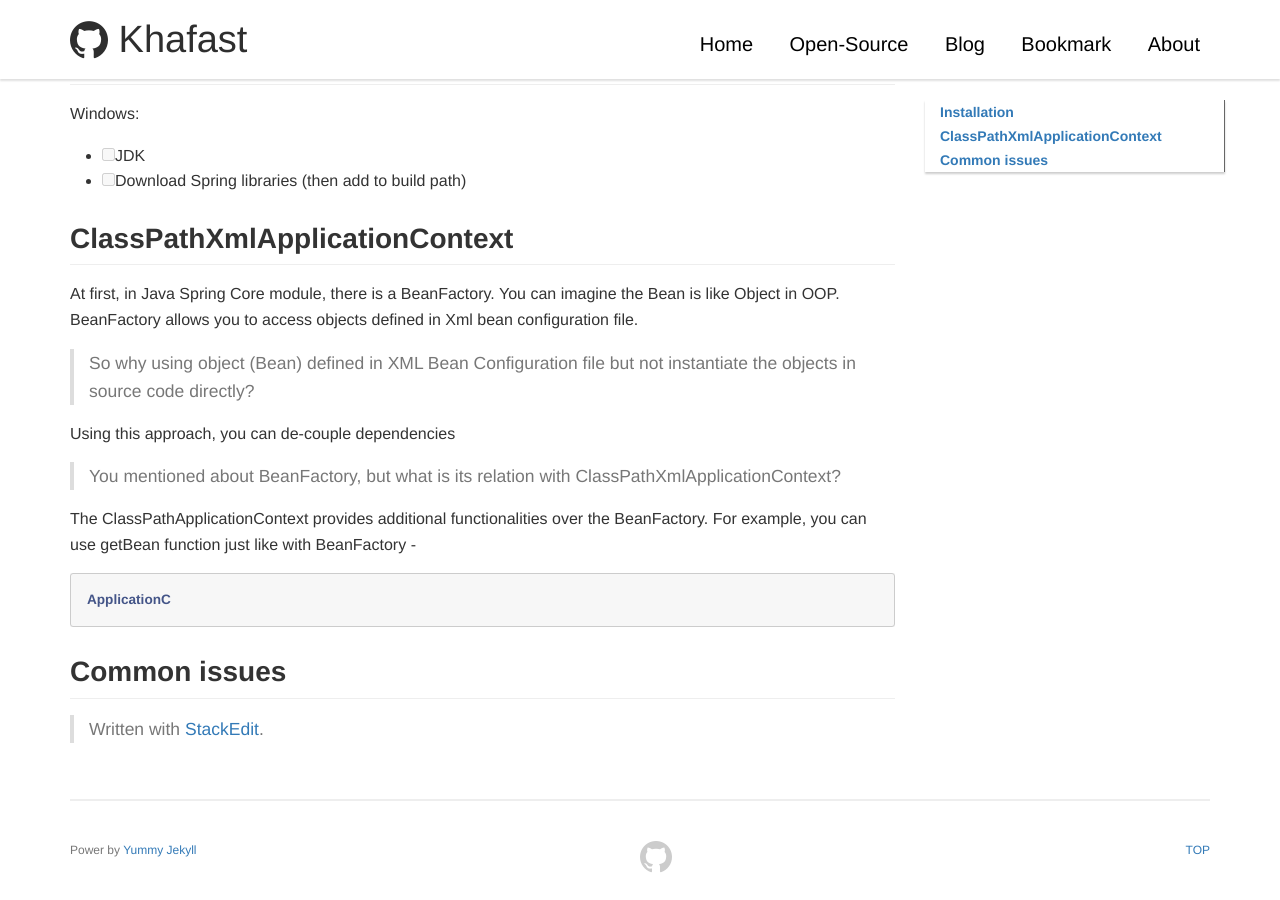
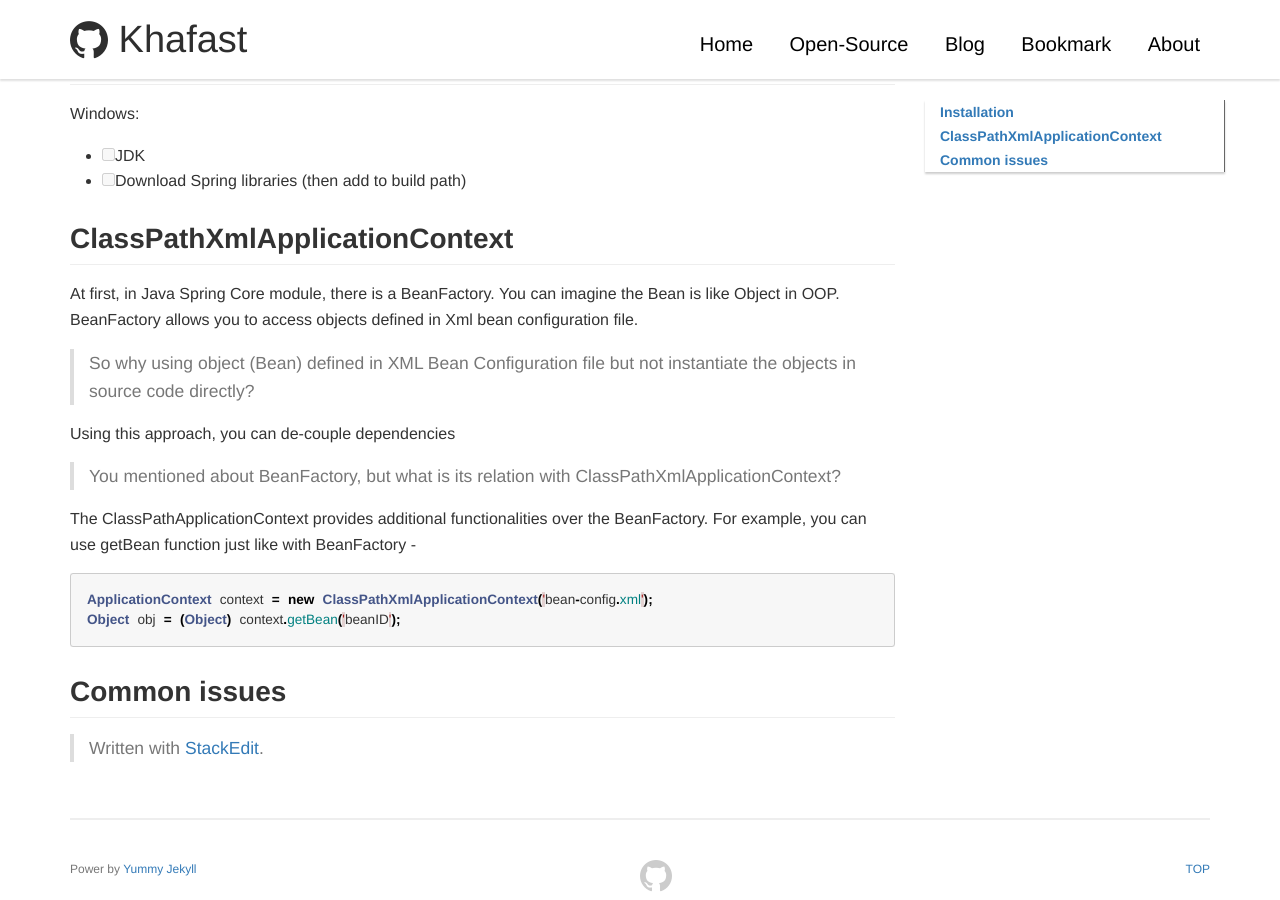
Before and after one commit to khafast/khafast.github.io, a Jekyll site: the page built from _posts/2018/2018-12-22-Overview-Java-Spring-MVC.md, in a window 1280 px wide and 900 px high, scrolled down 563 px. Built offline with Jekyll 4.4.1, drawn with Linux system fonts in a browser that asks for light colours; our own code applies the rules of GitHub Pages for plain Markdown files; comment, search, counter and statistics services are not loaded.

Commit message:
_posts/2018/2018-12-22-Overview-Java-Spring-MVC.md updated from https://stackedit.io/

````diff
--- a/_posts/2018/2018-12-22-Overview-Java-Spring-MVC.md
+++ b/_posts/2018/2018-12-22-Overview-Java-Spring-MVC.md
@@ -22,12 +22,13 @@ Using this approach, you can de-couple dependencies
 The ClassPathApplicationContext provides additional functionalities over the BeanFactory. For example, you can use getBean function just like with BeanFactory -
 
 ``` java
-ApplicationC
+ApplicationContext context = new ClassPathXmlApplicationContext('bean-config.xml');
+Object obj = (Object) context.getBean('beanID');
 ```
 
 ## Common issues
 
 > Written with [StackEdit](https://stackedit.io/).
 <!--stackedit_data:
-eyJoaXN0b3J5IjpbMjQyNjU4MjM1LDE0Njk3Mjc5MDhdfQ==
+eyJoaXN0b3J5IjpbMjAxOTYyODI5NSwxNDY5NzI3OTA4XX0=
 -->
````
